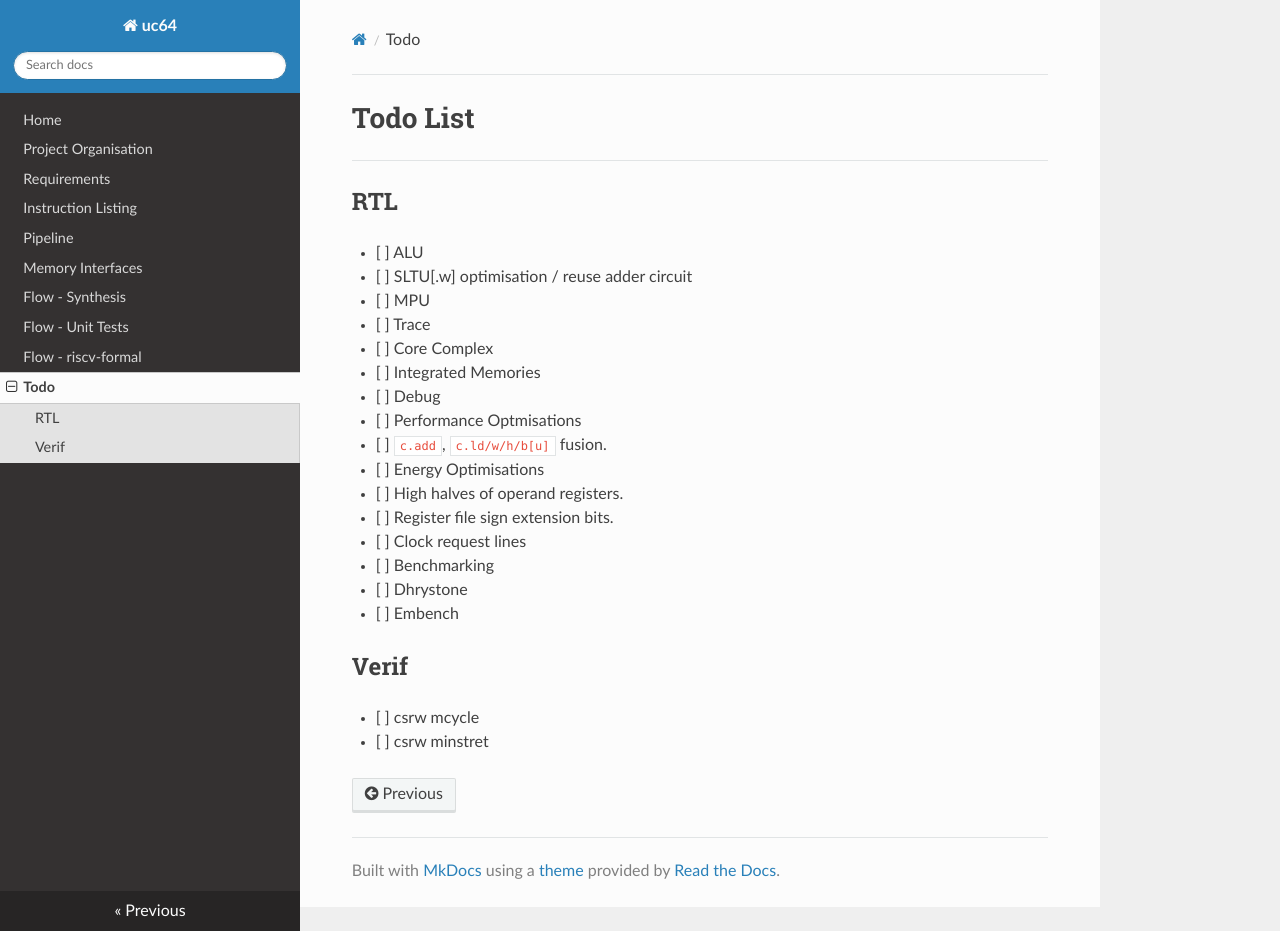
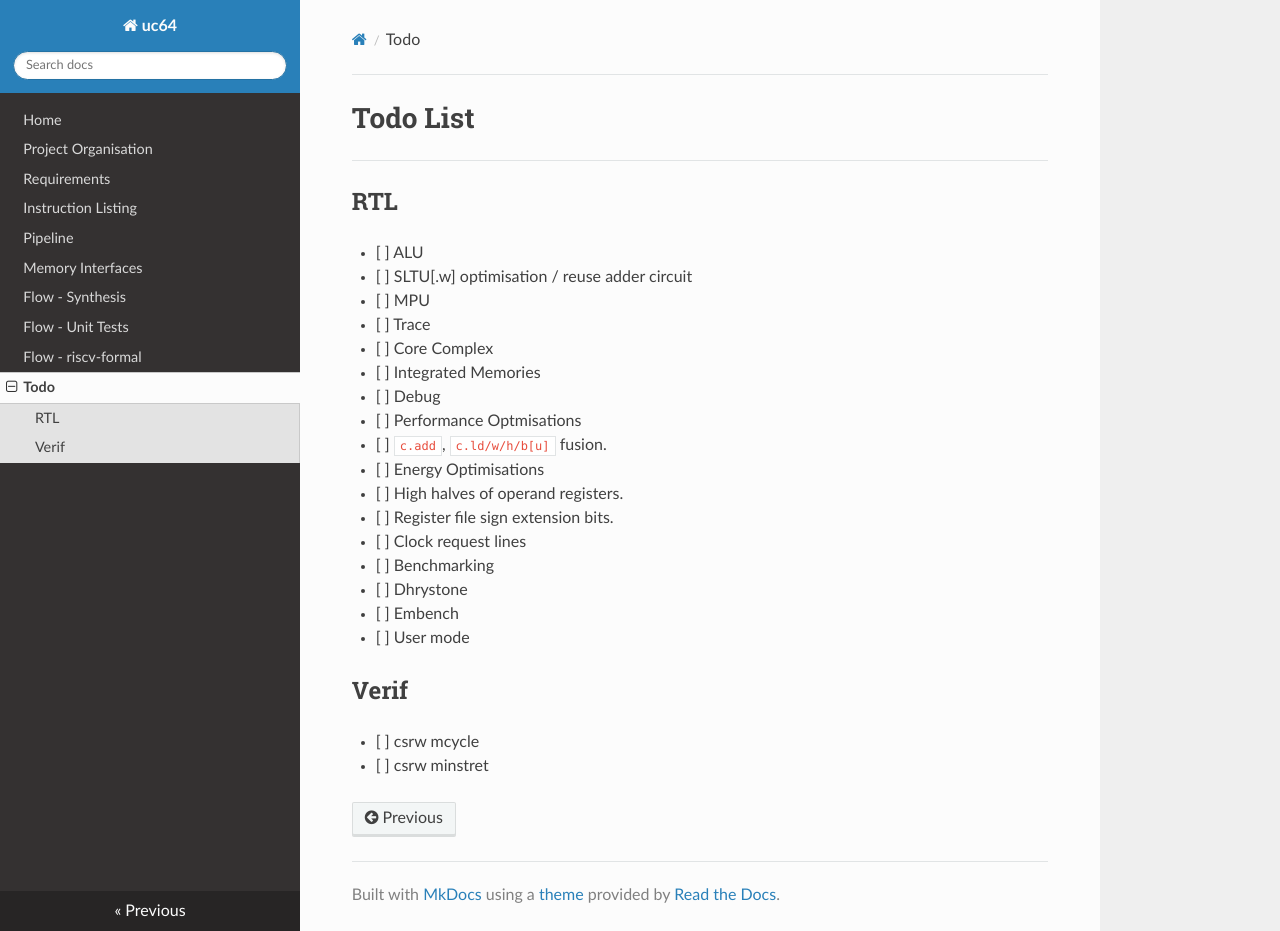
Before and after one commit to ben-marshall/croyde-riscv, an MkDocs documentation site: the page built from docs/todo.md, in a window 1280 px wide and 931 px high. Built offline with MkDocs 1.6.1, drawn with Linux system fonts in a browser that asks for light colours; nearby versions of some CDN libraries.

Commit message:
Todo: User mode

```diff
--- a/docs/todo.md
+++ b/docs/todo.md
@@ -37,6 +37,7 @@
 
   - [ ] Embench
 
+- [ ] User mode
 
 ## Verif
 
```
